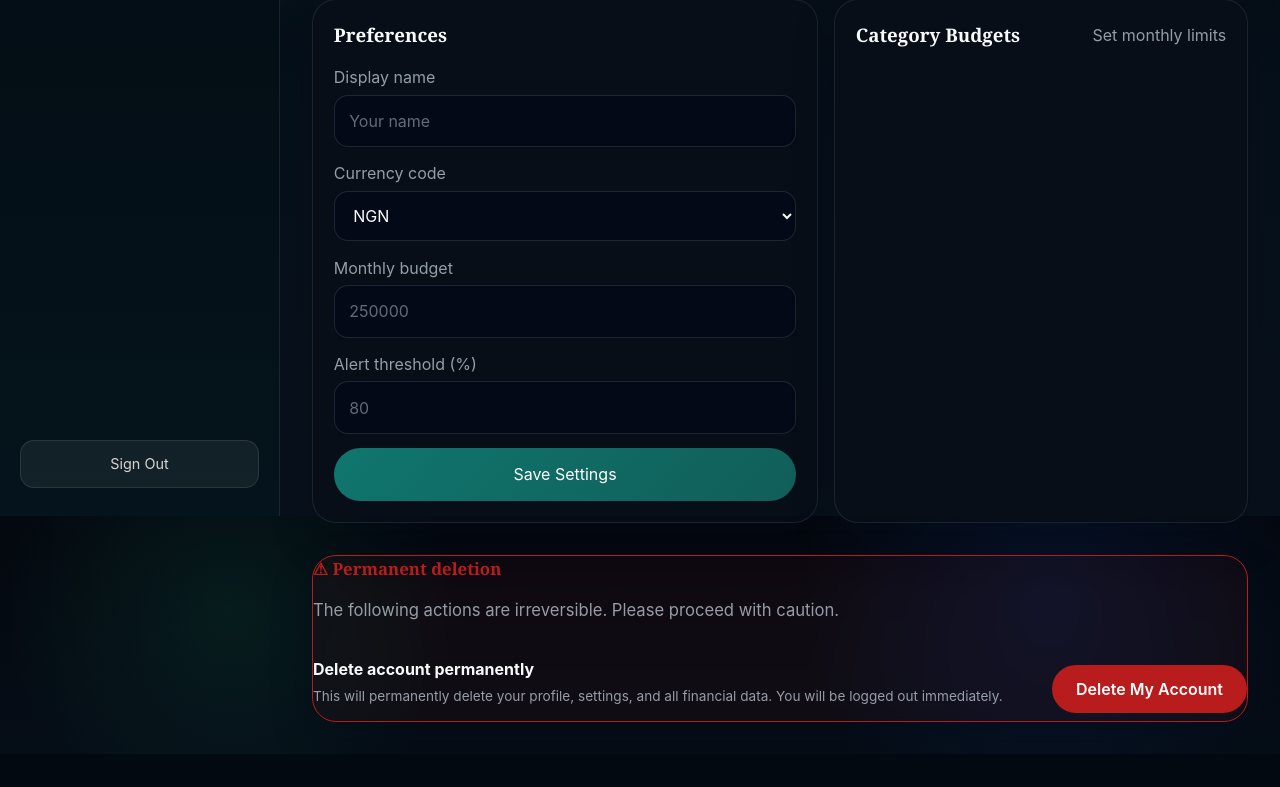
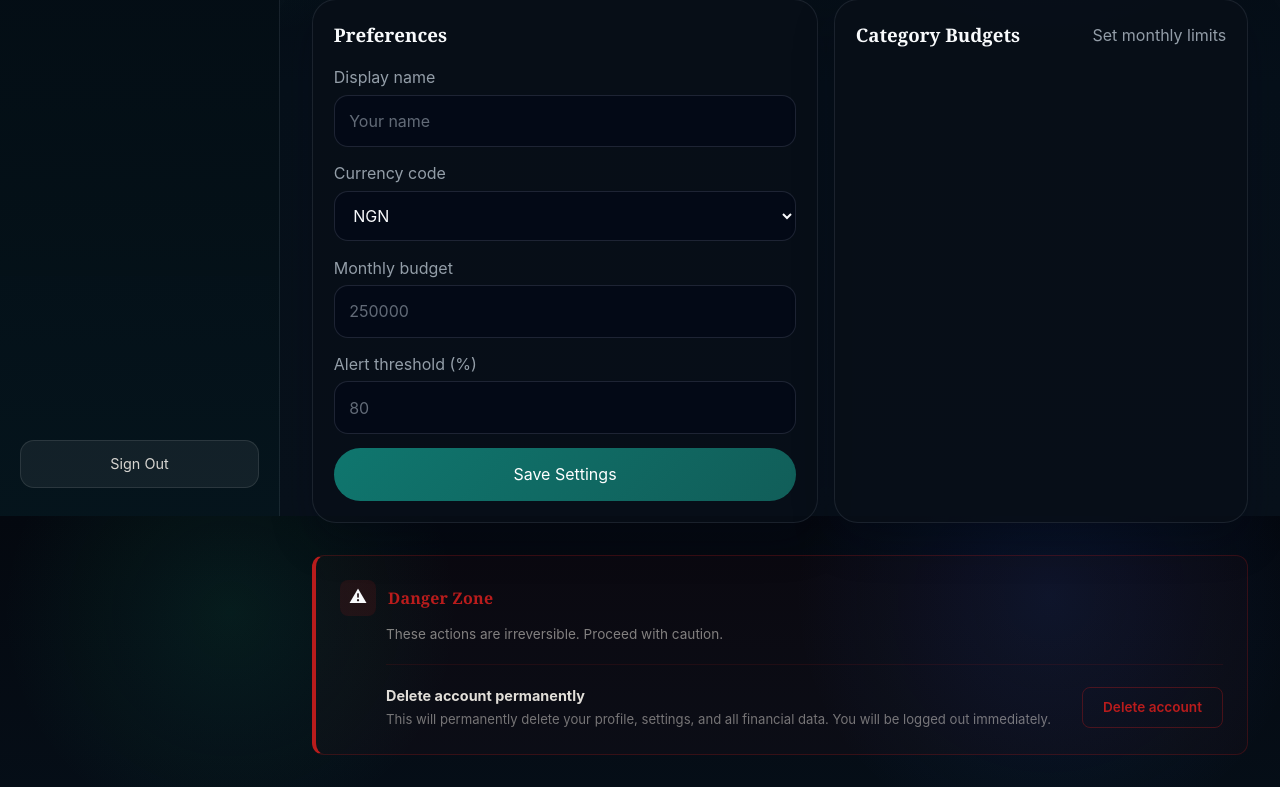
Before and after one commit to DeveloperGru141/expense_tracker, a Python web app: template templates/settings.html in a window 1280 px wide. Shown: the part 284-1071 px from the top of the page. Before the commit the page ends 1038 px from the top, so only its background shows below. Run offline with Jinja, Linux system fonts and the light colour scheme; the template is opened without the code that fills it, so the values that code supplies are empty.

Commit message:
Redesign danger zone section in settings

```diff
--- a/static/style.css
+++ b/static/style.css
@@ -1304,13 +1304,45 @@ th {
 /* Danger zone card */
 .danger-zone {
     margin-top: 2rem;
-    border: 1px solid var(--danger);
-    background: rgba(185, 28, 28, 0.06);
+    border: 1px solid rgba(185, 28, 28, 0.25);
+    border-left: 4px solid var(--danger);
+    border-radius: 12px;
+    background: rgba(185, 28, 28, 0.04);
+    padding: 1.5rem;
+}
+
+.danger-zone .danger-header {
+    display: flex;
+    align-items: center;
+    gap: 0.75rem;
+    margin-bottom: 0.5rem;
+}
+
+.danger-zone .danger-icon {
+    width: 36px;
+    height: 36px;
+    border-radius: 8px;
+    background: rgba(185, 28, 28, 0.12);
+    display: flex;
+    align-items: center;
+    justify-content: center;
+    font-size: 1.1rem;
+    flex-shrink: 0;
 }
 
 .danger-heading {
     color: var(--danger);
-    font-size: 1.05rem;
+    font-size: 1rem;
+    font-weight: 700;
+    letter-spacing: 0.01em;
+    margin: 0;
+}
+
+.danger-zone .subtext {
+    font-size: 0.85rem;
+    color: rgba(249, 245, 238, 0.5);
+    margin: 0 0 1.25rem 46px;
+    line-height: 1.5;
 }
 
 .danger-action {
@@ -1318,8 +1350,10 @@ th {
     justify-content: space-between;
     align-items: center;
     gap: 1rem;
-    padding-top: 1rem;
     flex-wrap: wrap;
+    margin-left: 46px;
+    padding: 1.25rem 0 0;
+    border-top: 1px solid rgba(185, 28, 28, 0.12);
 }
 
 .danger-info {
@@ -1327,17 +1361,36 @@ th {
     min-width: 200px;
 }
 
+.danger-info strong {
+    display: block;
+    font-size: 0.9rem;
+    color: rgba(249, 245, 238, 0.9);
+    margin-bottom: 0.2rem;
+}
+
 .danger-info p {
-    font-size: 0.85rem;
-    margin-top: 0.25rem;
+    font-size: 0.82rem;
+    color: rgba(249, 245, 238, 0.45);
+    margin: 0;
+    line-height: 1.5;
 }
 
 .delete-account-btn {
-    background: var(--danger) !important;
-    border: none;
-    padding: 0.75rem 1.5rem;
+    background: transparent !important;
+    border: 1px solid rgba(185, 28, 28, 0.35) !important;
+    color: var(--danger) !important;
+    padding: 0.6rem 1.25rem;
     white-space: nowrap;
     font-weight: 600;
+    font-size: 0.85rem;
+    border-radius: 8px;
+    transition: all 0.2s ease;
+    cursor: pointer;
+}
+
+.delete-account-btn:hover {
+    background: rgba(185, 28, 28, 0.12) !important;
+    border-color: var(--danger) !important;
 }
 
 .logout-form {
--- a/templates/settings.html
+++ b/templates/settings.html
@@ -88,17 +88,20 @@
         </section>
     </section>
 
-    <section class="card danger-zone">
-        <h3 class="danger-heading">&#9888; Permanent deletion</h3>
-        <p class="subtext">The following actions are irreversible. Please proceed with caution.</p>
+    <section class="danger-zone">
+        <div class="danger-header">
+            <div class="danger-icon">&#9888;</div>
+            <h3 class="danger-heading">Danger Zone</h3>
+        </div>
+        <p class="subtext">These actions are irreversible. Proceed with caution.</p>
         <div class="danger-action">
             <div class="danger-info">
                 <strong>Delete account permanently</strong>
-                <p class="muted-text">This will permanently delete your profile, settings, and all financial data. You will be logged out immediately.</p>
+                <p>This will permanently delete your profile, settings, and all financial data. You will be logged out immediately.</p>
             </div>
             <form action="/settings/delete-account" method="post" onsubmit="return confirm('WARNING: This will permanently delete your ENTIRE account and all associated data. This action cannot be undone. Are you absolutely sure?');">
                 <input type="hidden" name="csrf_token" value="{{ csrf_token }}">
-                <button type="submit" class="delete-account-btn">Delete My Account</button>
+                <button type="submit" class="delete-account-btn">Delete account</button>
             </form>
         </div>
     </section>
```
